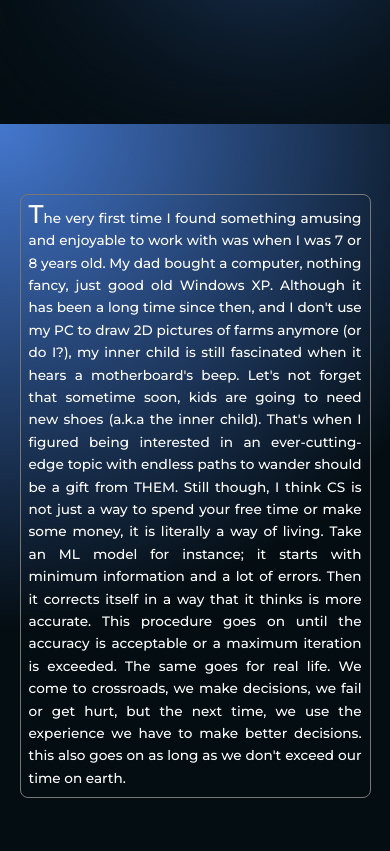
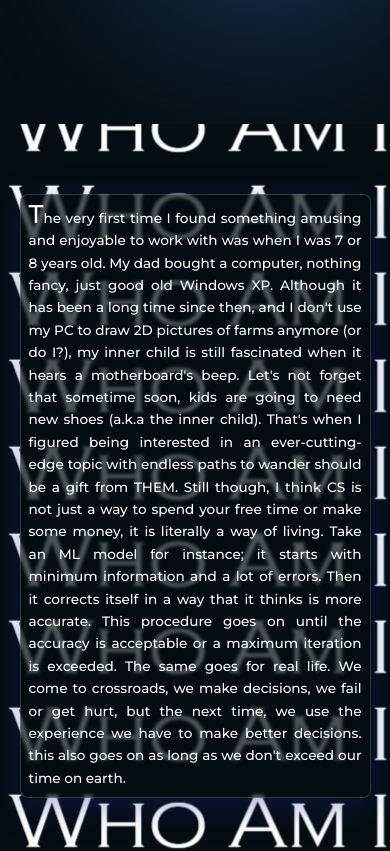
Before and after one commit to alivarastepour/Who_Am_I, a Next.js app: page / in a window 390 px wide. Shown: the part 820-1671 px from the top of the page. Built offline with nearby package versions, Linux system fonts and the light colour scheme.

Commit message:
added more UI elements

```diff
--- a/components/WhoAmI/WhoAmI.tsx
+++ b/components/WhoAmI/WhoAmI.tsx
@@ -1,29 +1,36 @@
+import { get } from "@/common/get";
 import { useIntersection } from "@/hooks/useIntersection";
 import styles from "@/styles/whoAmI.module.scss";
 import { Montserrat } from "next/font/google";
-import { useEffect } from "react";
+import { useEffect, useState } from "react";
 
 const montserrat = Montserrat({
   subsets: ["latin"],
   weight: ["500"],
 });
 const WhoAmI = () => {
-  useIntersection({
-    observables: [
-      {
-        className: styles["who-am-i-background-radial"],
-        id: "who-am-i-background-wrapper",
-      },
-    ],
-    parentId: "who-am-i-wrapper",
-  });
+  const [backgroundState, setBackgroundState] = useState("");
+  useEffect(() => {
+    const element = get("them");
+    if (!element) return;
+
+    function themClickHandler() {
+      setBackgroundState("who-am-i-background-I");
+    }
+
+    element.addEventListener("click", themClickHandler);
+
+    return () => {
+      element.removeEventListener("click", themClickHandler);
+    };
+  }, []);
 
   return (
     <>
       <div id="who-am-i-wrapper" className={styles["who-am-i-wrapper"]}>
         <div
           id="who-am-i-background-wrapper"
-          className={styles["who-am-i-background-wrapper"]}
+          className={`${styles["who-am-i-background-wrapper"]} ${styles[backgroundState]}`}
         ></div>
         <div className={`${styles["body"]} ${montserrat.className}`}>
           The very first time I found something amusing and enjoyable to work
@@ -34,16 +41,17 @@ const WhoAmI = () => {
           hears a motherboard&apos;s beep. Let&apos;s not forget that sometime
           soon, kids are going to need new shoes (a.k.a the inner child).
           That&apos;s when I figured being interested in an ever-cutting-edge
-          topic with endless paths to wander should be a gift from THEM. Still
-          though, I think CS is not just a way to spend your free time or make
-          some money, it is literally a way of living. Take an ML model for
-          instance; it starts with minimum information and a lot of errors. Then
-          it corrects itself in a way that it thinks is more accurate. This
-          procedure goes on until the accuracy is acceptable or a maximum
-          iteration is exceeded. The same goes for real life. We come to
-          crossroads, we make decisions, we fail or get hurt, but the next time,
-          we use the experience we have to make better decisions. this also goes
-          on as long as we don&apos;t exceed our time on earth.
+          topic with endless paths to wander should be a gift from{" "}
+          <span id="them">THEM</span>. Still though, I think CS is not just a
+          way to spend your free time or make some money, it is literally a way
+          of living. Take an ML model for instance; it starts with minimum
+          information and a lot of errors. Then it corrects itself in a way that
+          it thinks is more accurate. This procedure goes on until the accuracy
+          is acceptable or a maximum iteration is exceeded. The same goes for
+          real life. We come to crossroads, we make decisions, we fail or get
+          hurt, but the next time, we use the experience we have to make better
+          decisions. this also goes on as long as we don&apos;t exceed our time
+          on earth.
         </div>
       </div>
     </>
--- a/styles/whoAmI.module.scss
+++ b/styles/whoAmI.module.scss
@@ -18,6 +18,9 @@
       animation-play-state: running;
     }
   }
+  .who-am-i-background-I {
+    background-image: url("/interstellar.jpg") !important;
+  }
 
   .body {
     position: absolute;
@@ -33,12 +36,30 @@
     color: white;
     text-align: justify;
 
+    span {
+      position: relative;
+      cursor: pointer;
+
+      &:hover::before {
+        position: absolute;
+        content: "";
+        width: 0%;
+        bottom: 0;
+        border: 2px solid #fff;
+        animation: extend-before 1s ease forwards;
+      }
+    }
+
     &::first-letter {
       font-size: 2.4rem;
     }
   }
 }
-
+@keyframes extend-before {
+  to {
+    width: 100%;
+  }
+}
 @keyframes move-background {
   from {
     background-position: 0% 0%;
@@ -121,25 +142,15 @@
 
 @media only screen and (max-width: 575px) {
   .who-am-i-wrapper {
-    .who-am-i-background-wrapper {
-      background-image: none;
-      background-color: $primary_background_color;
-    }
     .body {
       width: 90%;
-      background: none;
       border-radius: 0.5rem;
       border: 1px solid #777;
-    }
-    .who-am-i-background-radial {
-      background-image: radial-gradient(
-        circle at 0% 0%,
-        $secondary_background_color,
-        $primary_background_color 15%
-      ) !important;
-      background-size: 100% 100%;
-      background-repeat: no-repeat;
-      animation: fade-in-background 3s forwards ease;
+      background: rgba($primary_background_color, 0.7);
+      box-shadow: 0 8px 32px 0 rgba(31, 38, 135, 0.37);
+      backdrop-filter: blur(1.5px);
+      -webkit-backdrop-filter: blur(11.5px);
+      border: 1px solid rgba(255, 255, 255, 0.18);
     }
   }
 }
```
